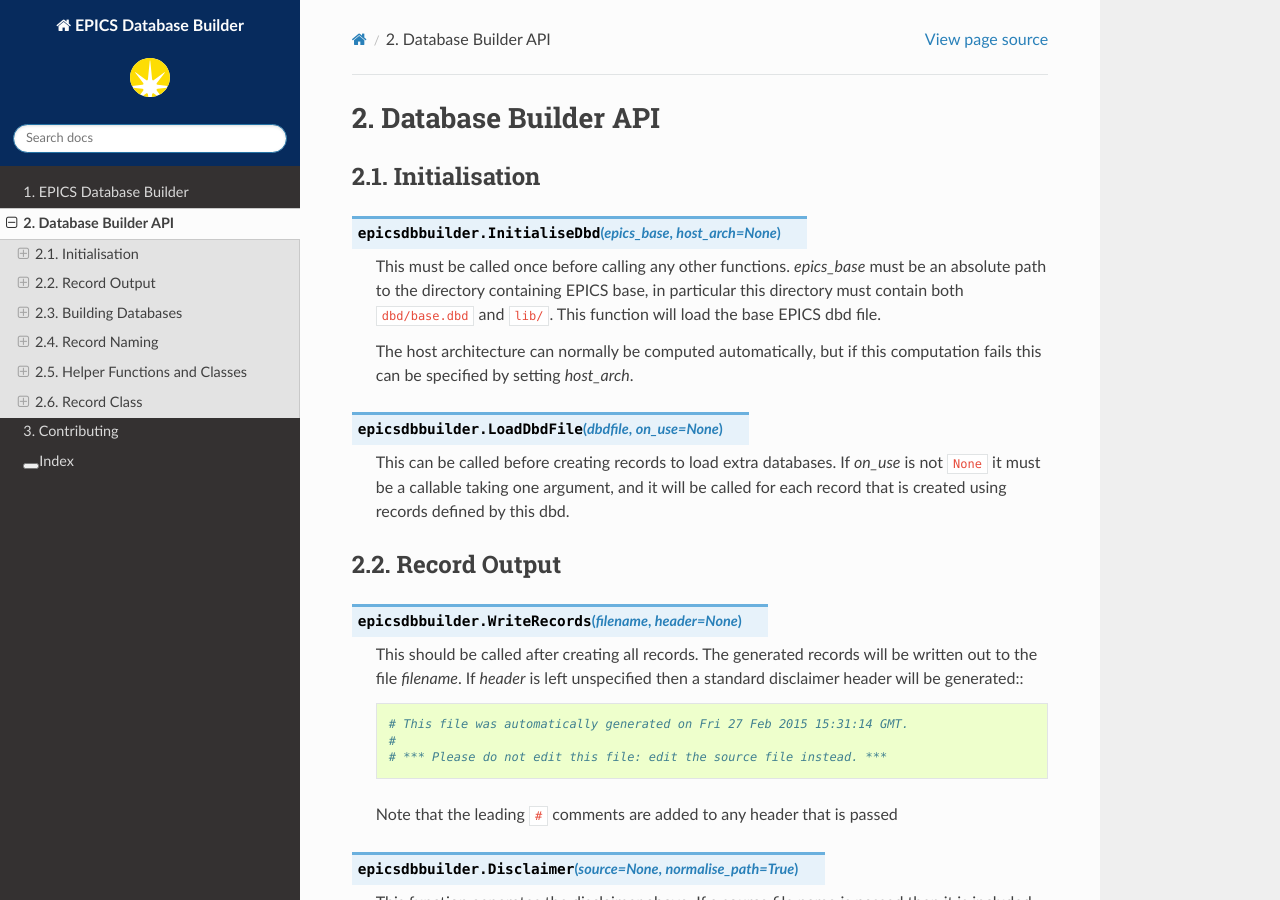
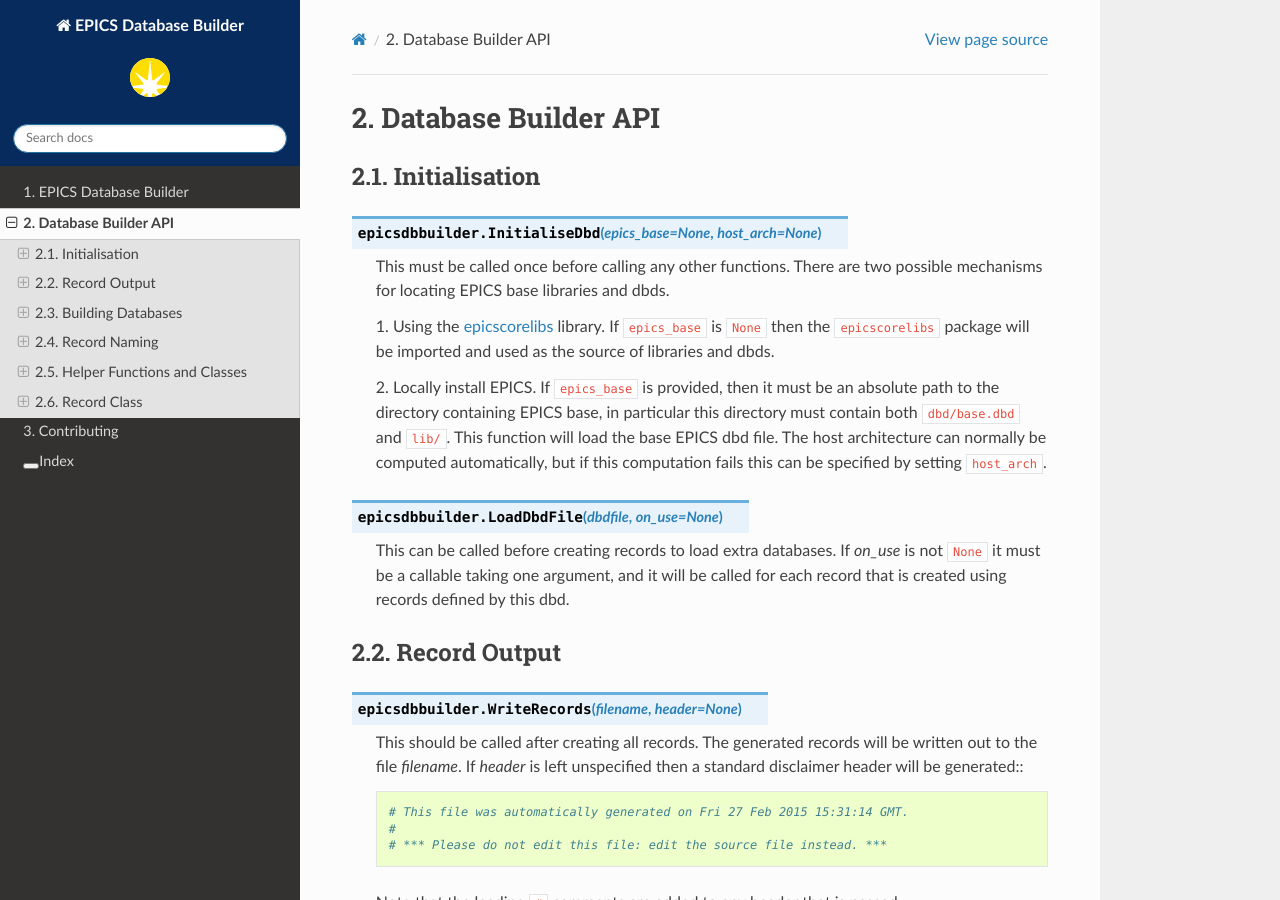
Before and after one commit to DiamondLightSource/epicsdbbuilder, a Sphinx documentation site: the page built from docs/api.rst, in a window 1280 px wide and 900 px high. Built offline with Sphinx 7.4.7 and the Read the Docs theme 2.0.0, drawn with Linux system fonts in a browser that asks for light colours; the version number could not be read and is left out.

Commit message:
Updated InitialiseDbd docs

```diff
--- a/docs/api.rst
+++ b/docs/api.rst
@@ -6,15 +6,21 @@
 Initialisation
 --------------
 
-..  function:: InitialiseDbd(epics_base, host_arch=None)
+..  function:: InitialiseDbd(epics_base=None, host_arch=None)
 
-    This must be called once before calling any other functions.  `epics_base`
-    must be an absolute path to the directory containing EPICS base, in
-    particular this directory must contain both ``dbd/base.dbd`` and ``lib/``.
-    This function will load the base EPICS dbd file.
+    This must be called once before calling any other functions.  There are two
+    possible mechanisms for locating EPICS base libraries and dbds.
 
-    The host architecture can normally be computed automatically, but if this
-    computation fails this can be specified by setting `host_arch`.
+    1. Using the epicscorelibs_ library. If ``epics_base`` is ``None`` then the
+    ``epicscorelibs`` package will be imported and used as the source of
+    libraries and dbds.
+
+    2. Locally install EPICS. If ``epics_base`` is provided, then it must be an
+    absolute path to the directory containing EPICS base, in particular this
+    directory must contain both ``dbd/base.dbd`` and ``lib/``. This function
+    will load the base EPICS dbd file. The host architecture can normally be
+    computed automatically, but if this computation fails this can be specified
+    by setting ``host_arch``.
 
 ..  function:: LoadDbdFile(dbdfile, on_use=None)
 
--- a/docs/conf.py
+++ b/docs/conf.py
@@ -120,3 +120,8 @@
 smv_outputdir_format = '{ref.name}'
 smv_prefer_remote_refs = False
 smv_remote_whitelist = 'origin|github'
+
+# Common links that should be available on every page
+rst_epilog = """
+.. _epicscorelibs: https://github.com/mdavidsaver/epicscorelibs
+"""
```
Also changed, not shown: docs/overview.rst (+4 -3 lines).
